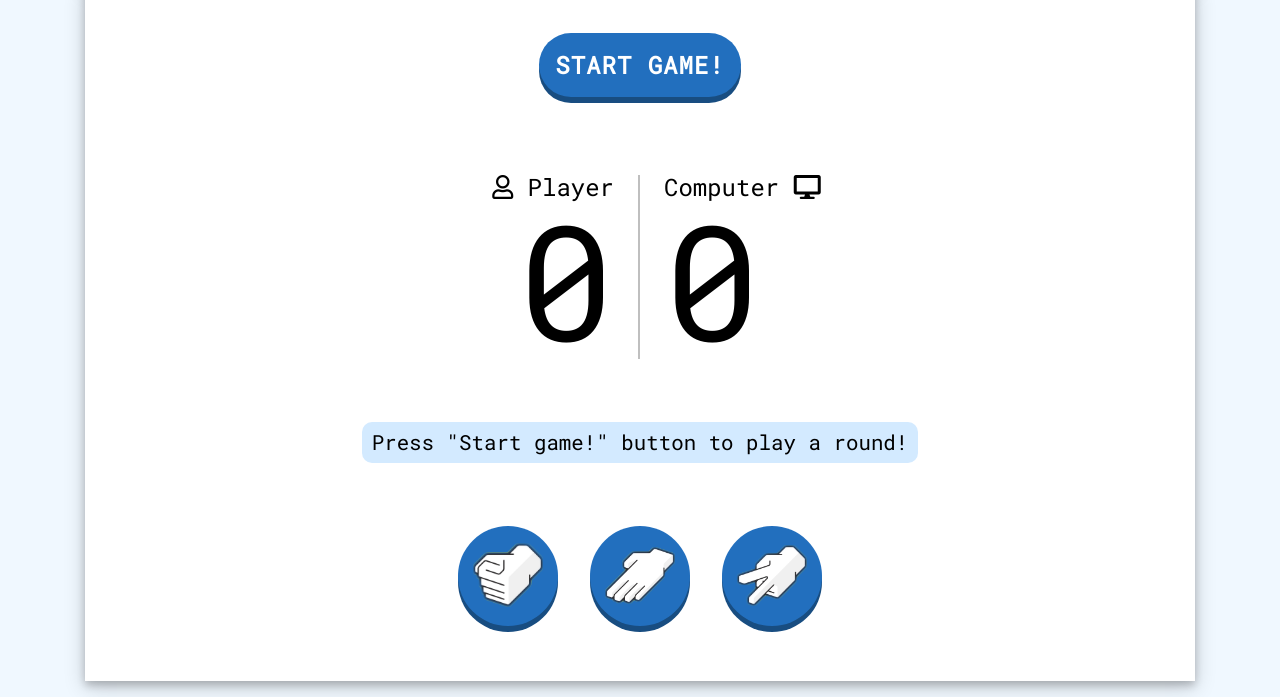
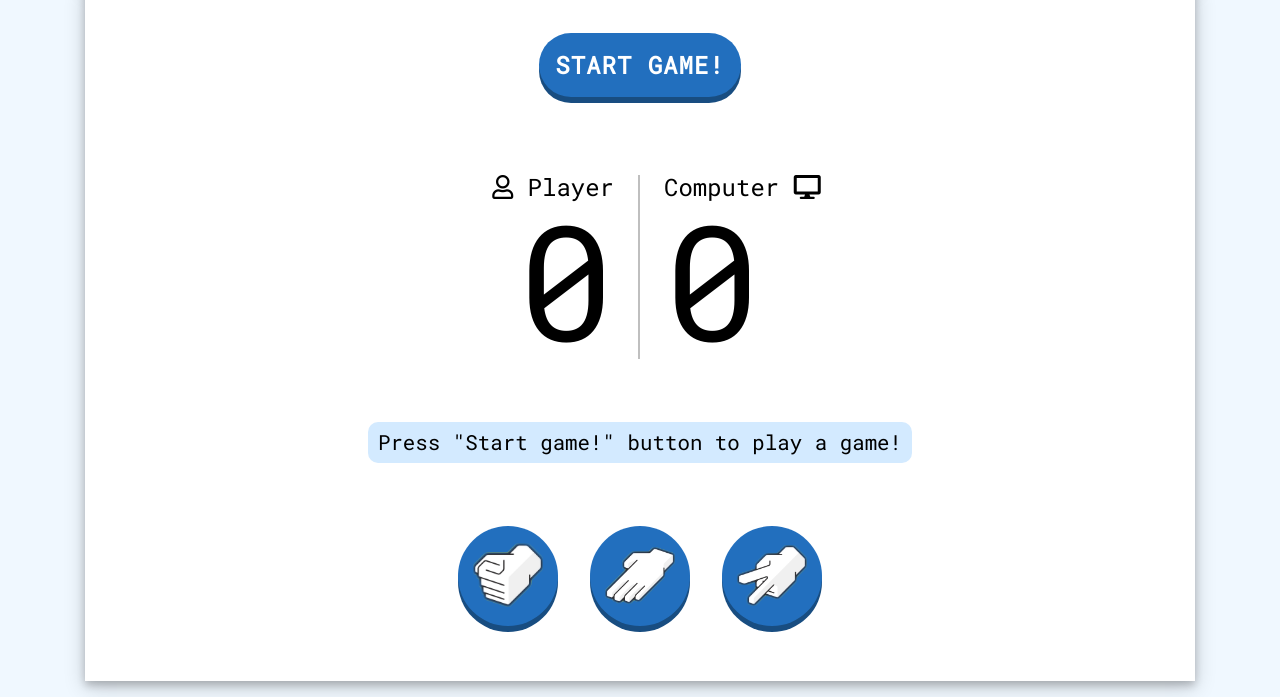
Before and after one commit to Roman-Alenskiy/rock-paper-scissors, a plain HTML site: page index.html in a window 1280 px wide. Shown: the part 103-800 px from the top of the page. Drawn offline with Linux system fonts and the light colour scheme; a web font is replaced by a local one.

Commit message:
Text fixed

```diff
--- a/index.html
+++ b/index.html
@@ -42,7 +42,7 @@
                 </div>
             </div>
             <div class="row justify-center">
-                <h4 id="announcer">Press "Start game!" button to play a round!</h4>
+                <h4 id="announcer">Press "Start game!" button to play a game!</h4>
             </div>
             <div class="row justify-center button-field">
                 <button class="btn btn-round btn-choose" id="rock"></button>
```
